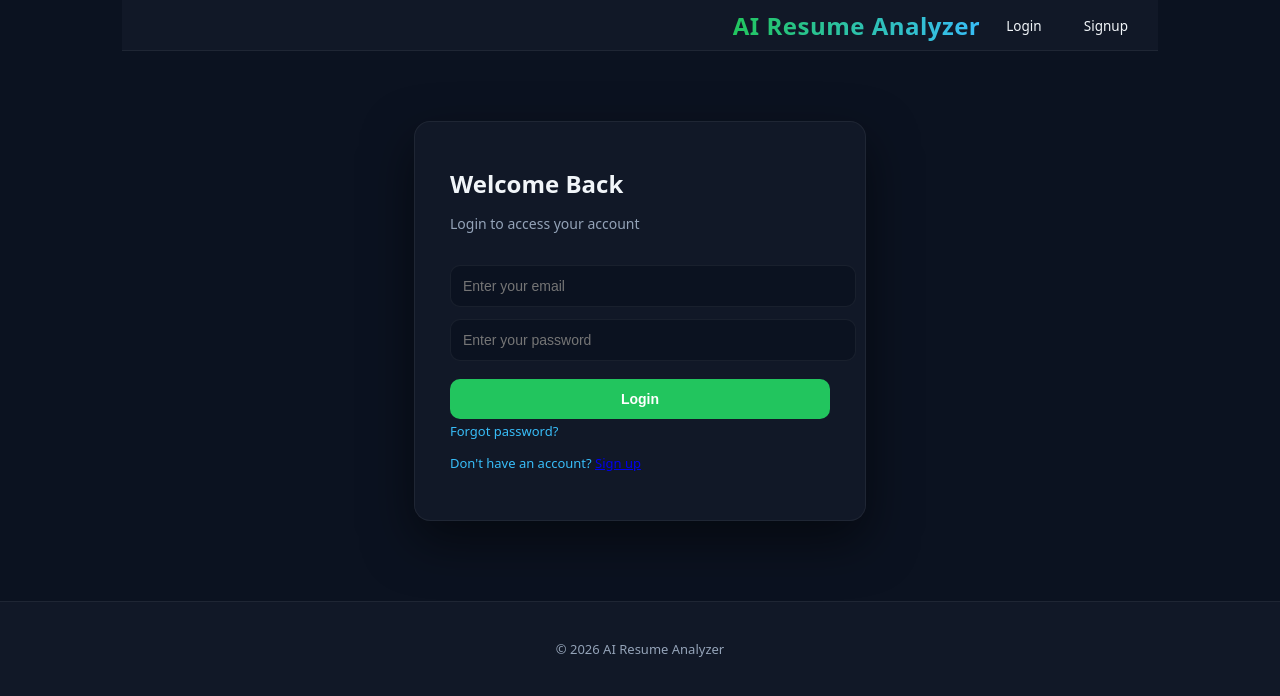
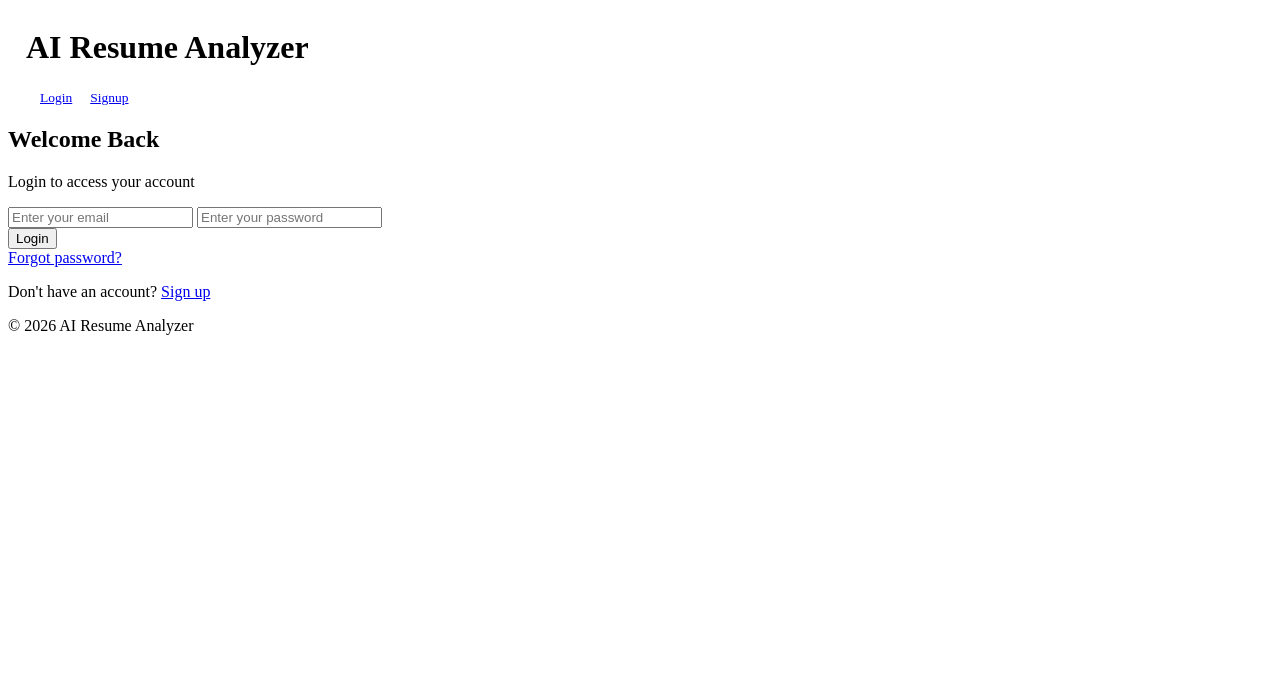
Before and after one commit to ShafiyaAnjum12/ai-resume-analyzer, a Flask app: page /login in a window 1280 px wide. Shown: the top 696 px of the page. Run offline with Flask 3, Linux system fonts and the light colour scheme; parts of the project's set-up code (start-up, migrations or seed data) failed here and were passed over.

Commit message:
Update style.css

```diff
--- a/static/style.css
+++ b/static/style.css
@@ -1,261 +1,3 @@
-:root {
-    --bg: #0B1220;           /* Deep Dark Navy */
-    --surface: #111827;     /* Rich Dark Slate */
-    --primary: #22C55E;     /* Fresh Green */
-    --accent: #38BDF8;      /* Bright Sky Blue */
-    --text: #F1F5F9;        /* Soft White */
-    --muted: #94A3B8;
-    --border: rgba(255,255,255,0.06);
-}
-
-/* ================= GLOBAL ================= */
-body {
-    margin: 0;
-    font-family: system-ui, -apple-system, Segoe UI, Roboto, sans-serif;
-    background: var(--bg);
-    color: var(--text);
-}
-
-
-/* ================= AUTH ================= */
-.auth-container {
-    display: flex;
-    justify-content: center;
-    align-items: center;
-    margin-top: 70px;
-}
-
-.auth-card {
-    width: 400px;
-    background: var(--surface);
-    padding: 35px;
-    border-radius: 16px;
-    box-shadow: 0 20px 50px rgba(0,0,0,0.5);
-    border: 1px solid var(--border);
-}
-
-.auth-card h2 {
-    margin-top: 10px;
-    margin-bottom: 6px;
-    color: var(--text);
-}
-
-.sub-text {
-    color: var(--muted);
-    font-size: 14px;
-    margin-bottom: 20px;
-}
-
-.auth-card input {
-    width: 100%;
-    padding: 12px;
-    margin-top: 12px;
-    border-radius: 10px;
-    border: 1px solid var(--border);
-    background: #0B1220;
-    color: var(--text);
-    font-size: 14px;
-    transition: 0.2s;
-}
-
-.auth-card input:focus {
-    border-color: var(--accent);
-    outline: none;
-    box-shadow: 0 0 0 3px rgba(96,165,250,0.15);
-}
-
-.auth-card button {
-    width: 100%;
-    margin-top: 18px;
-    padding: 12px;
-    background: var(--primary);
-    color: white;
-    border: none;
-    border-radius: 10px;
-    font-weight: 600;
-    cursor: pointer;
-    transition: 0.2s;
-}
-
-.auth-card button:hover {
-    background: #0d8f6e;
-    transform: translateY(-1px);
-}
-
-.auth-links a,
-.switch-auth {
-    font-size: 13px;
-    color: var(--accent);
-    text-decoration: none;
-}
-
-.auth-links a:hover,
-.switch-auth:hover {
-    text-decoration: underline;
-}
-
-/* ================= LAYOUT ================= */
-.container {
-    width: 85%;
-    max-width: 1000px;
-    margin: auto;
-}
-
-/* ================= HEADER ================= */
-header {
-    background: var(--surface);
-    padding: 0 25px;
-    height: 50px;              /* IMPORTANT for vertical centering */
-    display: flex;
-    justify-content: flex-end; /* right side */
-    align-items: center;       /* vertical middle */
-    border-bottom: 1px solid var(--border);
-}
-
-header h1 {
-    font-size: 22px;
-    font-weight: 600;
-    color: var(--text);
-    margin: 0;
-}
-
-nav {
-    float: right;
-}
-
-nav a {
-    color: var(--text);
-    margin-left: 18px;
-    text-decoration: none;
-    font-size: 14px;
-    padding: 8px 12px;
-    border-radius: 8px;
-    transition: 0.2s;
-}
-
-nav a:hover {
-    color: var(--accent);
-}
-
-.logo {
-    font-size: 24px;
-    font-weight: 800;
-    letter-spacing: 0.5px;
-    background: linear-gradient(90deg, #22C55E, #38BDF8);
-    -webkit-background-clip: text;
-    -webkit-text-fill-color: transparent;
-    position: relative;
-    cursor: pointer;
-    transition: 0.3s ease;
-}
-
-.logo:hover {
-    transform: scale(1.05);
-    filter: drop-shadow(0 0 8px rgba(56, 189, 248, 0.5));
-}
-/* ================= MAIN ================= */
-main {
-    margin-top: 40px;
-}
-
-/* ================= CARDS ================= */
-.card {
-    background: var(--surface);
-    padding: 25px;
-    border-radius: 14px;
-    margin-bottom: 25px;
-    box-shadow: 0 15px 35px rgba(0,0,0,0.4);
-    border: 1px solid var(--border);
-    transition: 0.2s ease;
-}
-
-.card:hover {
-    transform: translateY(-3px);
-    border-color: rgba(96,165,250,0.2);
-}
-
-/* ================= HEADINGS ================= */
-h2 {
-    margin-bottom: 20px;
-    color: var(--text);
-}
-
-h3 {
-    margin-bottom: 20px;
-    font-size: 18px;
-    color: var(--accent);
-}
-
-/* ================= INPUTS ================= */
-textarea {
-    width: 100%;
-    min-height: 140px;
-    padding: 12px;
-    border-radius: 10px;
-    border: 1px solid var(--border);
-    margin-top: 10px;
-    font-size: 14px;
-    background: #0B1220;
-    color: var(--text);
-}
-
-textarea:focus {
-    border-color: var(--accent);
-    outline: none;
-}
-
-input[type="file"],
-input[type="text"],
-input[name="role"] {
-    width: 100%;
-    margin-top: 10px;
-    padding: 12px;
-    border-radius: 10px;
-    border: 1px solid var(--border);
-    background: #0B1220;
-    color: var(--text);
-}
-
-/* ================= BUTTONS ================= */
-button {
-    margin-top: 15px;
-    padding: 12px;
-    background: var(--primary);
-    color: white;
-    border: none;
-    border-radius: 10px;
-    cursor: pointer;
-    font-size: 14px;
-    font-weight: 600;
-    transition: 0.2s;
-}
-
-button:hover {
-    background: #0d8f6e;
-    transform: translateY(-1px);
-}
-
-/* ================= LIST ================= */
-ul {
-    padding-left: 18px;
-}
-
-li {
-    margin-bottom: 6px;
-    color: var(--text);
-}
-
-/* ================= FOOTER ================= */
-footer {
-    margin-top: 80px;
-    padding: 25px 20px;
-    text-align: center;
-    background: var(--surface);
-    border-top: 1px solid var(--border);
-    font-size: 13px;
-    color: var(--muted);
-}
-
 /* ================= RESPONSIVE SYSTEM ================= */
 
 /* Large Desktop */
```
